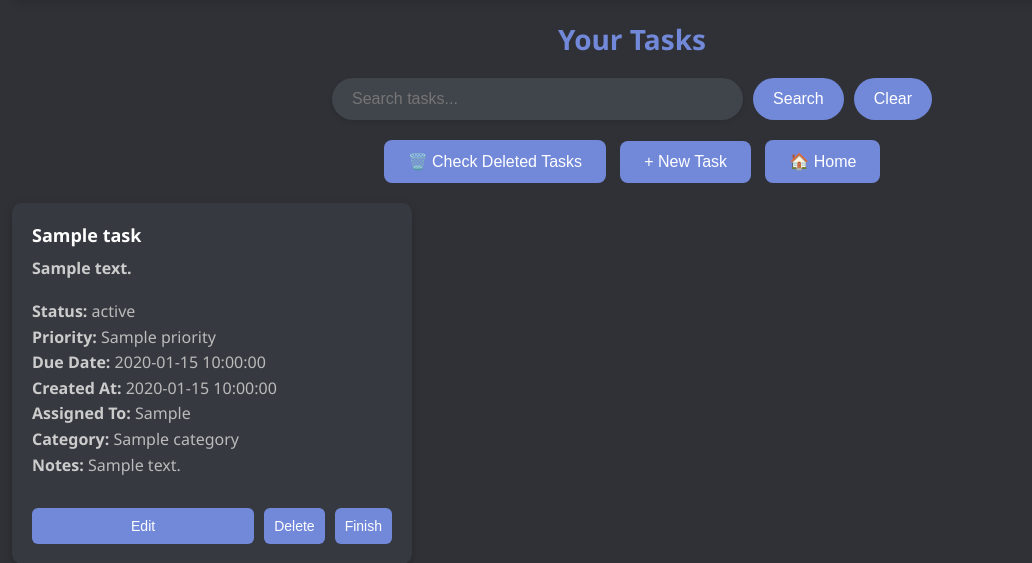
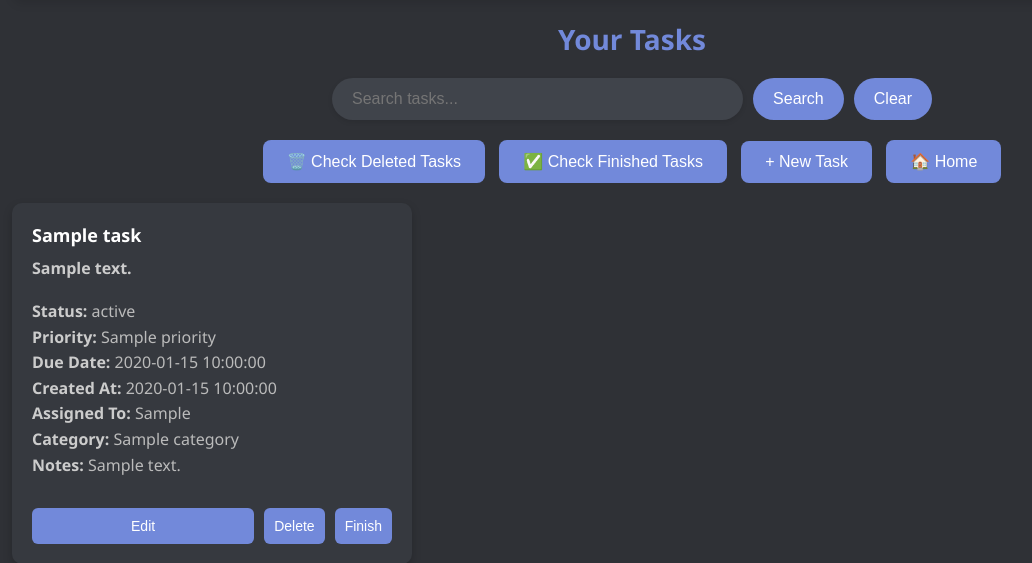
Before and after one commit to SarveshwarSenthilKumar/DevTick, a Flask app: template templates/viewTasks.html in a window 1280 px wide. Shown: the part 89-652 px from the top of the page, without its empty margins (8-1040 px from the left). Run offline with Flask 3, Linux system fonts and the light colour scheme; the template is opened without the code that fills it: most values are stand-ins (such as "Sample title", 1, 10 or a date in 2020).

Commit message:
Added check finished tasks button

```diff
--- a/templates/viewTasks.html
+++ b/templates/viewTasks.html
@@ -518,6 +518,9 @@
     {% else %}
     <button onclick="window.location.href='/tasks/getTasks'">Check Active Tasks</button>
     {% endif %}
+    {% if not finished %}
+    <button onclick="window.location.href='/tasks/checkfinished'">✅ Check Finished Tasks</button>
+    {% endif %}
     <button onclick="window.location.href='/tasks/createtask'">+ New Task</button>
     <button onclick="window.location.href='/'">🏠 Home</button>
 </div>
```
